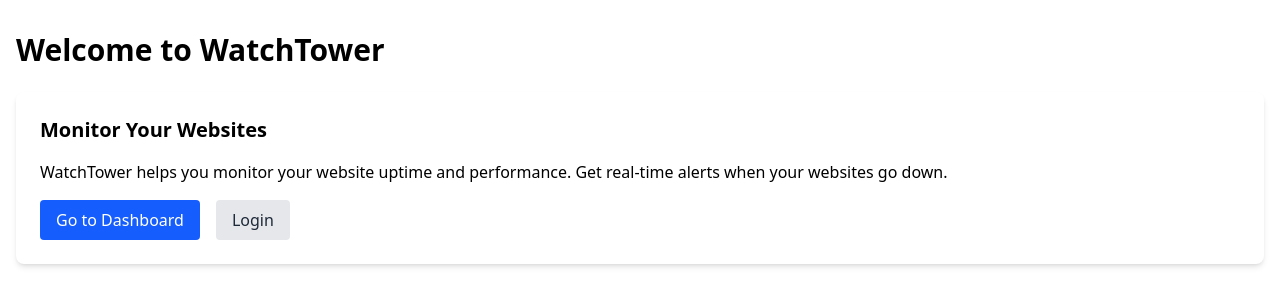
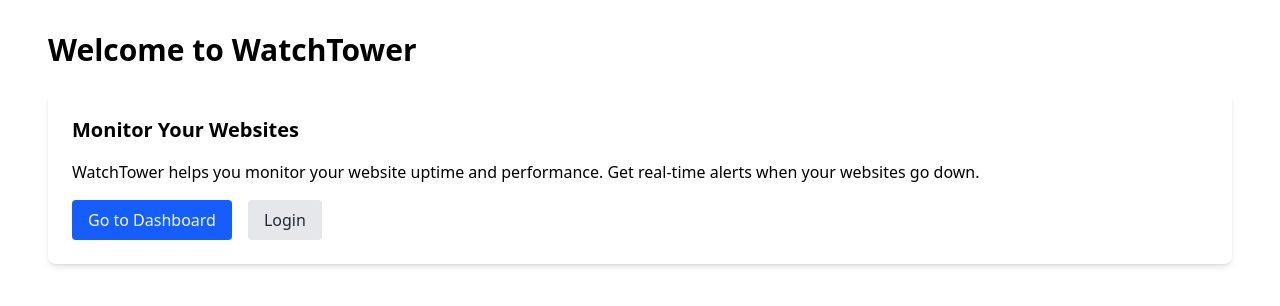
Before and after one commit to amilpa/watchtower, a React (Vite) app in the folder frontend/: page / in a window 1280 px wide. Shown: the top 306 px of the page. Built offline with nearby package versions, Linux system fonts and the light colour scheme.

Commit message:
minor styles

```diff
--- a/frontend/src/pages/Dashboard.jsx
+++ b/frontend/src/pages/Dashboard.jsx
@@ -179,7 +179,7 @@
   };
 
   return (
-    <div className="container mx-auto px-4 py-8">
+    <div className="container mx-auto px-12 py-8">
       <div className="flex justify-between items-center mb-6">
         <h1 className="text-3xl font-bold">Dashboard</h1>
         <Button variant="secondary" onClick={handleLogout}>
--- a/frontend/src/pages/Details.jsx
+++ b/frontend/src/pages/Details.jsx
@@ -22,7 +22,7 @@
   const [website, setWebsite] = useState(null);
   const [history, setHistory] = useState([]);
   const [stats, setStats] = useState(null);
-  const [period, setPeriod] = useState("24h");
+  const [period] = useState("24h");
   const [loading, setLoading] = useState(true);
   const [error, setError] = useState(null);
   const [testingNow, setTestingNow] = useState(false);
@@ -341,7 +341,7 @@
   const chartData = getChartData();
 
   return (
-    <div className="container mx-auto px-4 py-8">
+    <div className="container mx-auto px-12 py-8">
       <div className="flex items-center mb-6">
         <Link
           to="/dashboard"
--- a/frontend/src/pages/Home.jsx
+++ b/frontend/src/pages/Home.jsx
@@ -7,7 +7,7 @@
   const isAuthenticated = localStorage.getItem("authToken") !== null;
 
   return (
-    <div className="container mx-auto px-4 py-8">
+    <div className="container mx-auto px-12 py-8">
       <h1 className="text-3xl font-bold mb-6">Welcome to WatchTower</h1>
       <Card>
         <h2 className="text-xl font-semibold mb-4">Monitor Your Websites</h2>
```
